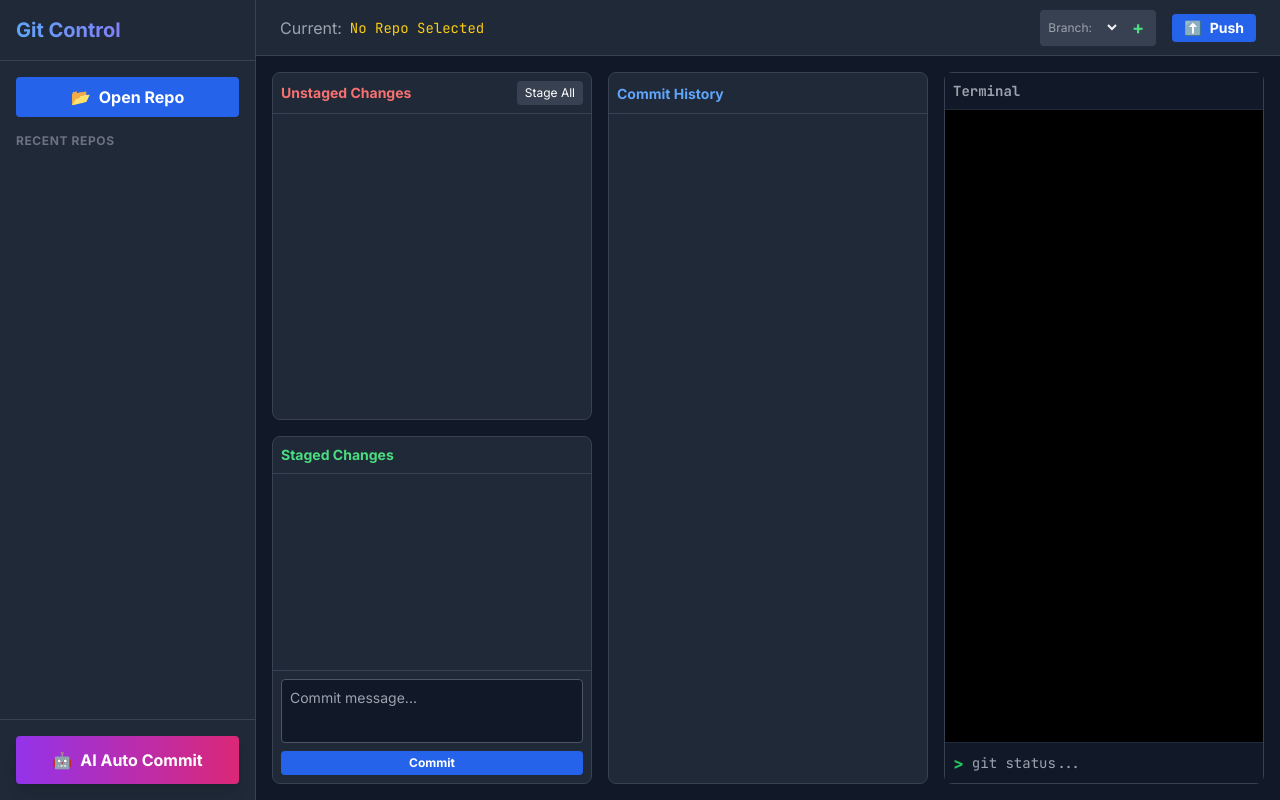
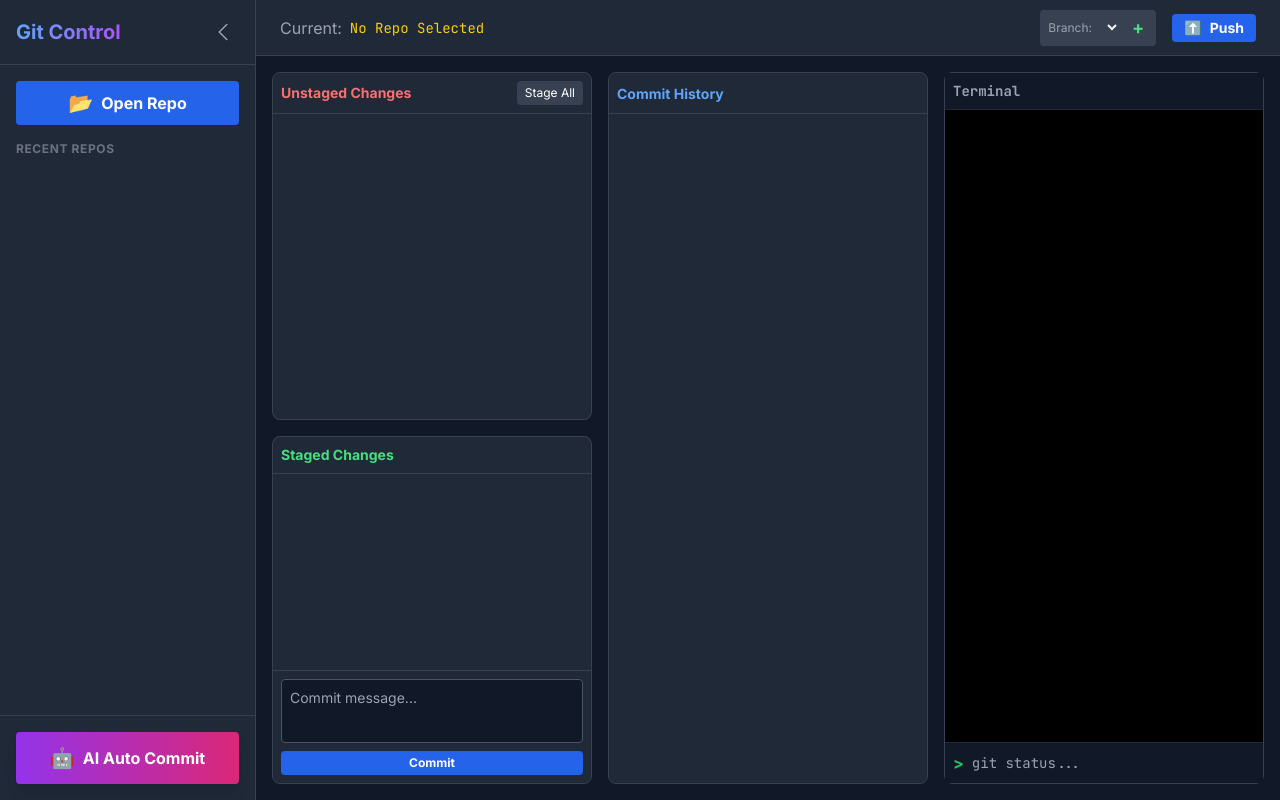
Before and after one commit to 786imran786/easygit, a Flask app: page / in a window 1280 px wide. Run offline with Flask 3, Linux system fonts and the light colour scheme; data that the repository does not hold is empty; some libraries are stand-ins or nearby versions.

Commit message:
solve conflict

```diff
--- a/static/script.js
+++ b/static/script.js
@@ -217,4 +217,12 @@ async function gitPush() {
     output.scrollTop = output.scrollHeight;
 }
 
+function toggleSidebar() {
+    const sidebar = document.getElementById('sidebar');
+    const isCollapsed = sidebar.classList.toggle('collapsed');
+
+    // Optional: Save state to localStorage if needed in future
+    // localStorage.setItem('sidebarCollapsed', isCollapsed);
+}
+
 window.onload = init;
--- a/templates/index.html
+++ b/templates/index.html
@@ -39,37 +39,72 @@
         ::-webkit-scrollbar-thumb:hover {
             background: #6b7280;
         }
+
+        /* Sidebar simple collapsed state styles */
+        #sidebar.collapsed {
+            width: 4rem;
+            /* w-16 */
+        }
+
+        #sidebar.collapsed .sidebar-text {
+            display: none;
+        }
+
+        #sidebar.collapsed .sidebar-section-title {
+            display: none;
+        }
+
+        #sidebar.collapsed #recent-repos-container {
+            display: none;
+        }
+
+        #sidebar.collapsed .toggle-icon {
+            transform: rotate(180deg);
+        }
     </style>
 </head>
 
 <body class="bg-gray-900 text-gray-100 font-sans h-screen flex overflow-hidden">
 
     <!-- Sidebar: Recent Repos & Tools -->
-    <aside class="w-64 bg-gray-800 border-r border-gray-700 flex flex-col">
-        <div class="p-4 border-b border-gray-700">
-            <h1 class="text-xl font-bold bg-gradient-to-r from-blue-400 to-purple-500 bg-clip-text text-transparent">
+    <aside id="sidebar"
+        class="w-64 bg-gray-800 border-r border-gray-700 flex flex-col transition-all duration-300 relative group">
+        <div class="p-4 border-b border-gray-700 flex items-center justify-between overflow-hidden">
+            <h1
+                class="text-xl font-bold bg-gradient-to-r from-blue-400 to-purple-500 bg-clip-text text-transparent sidebar-text whitespace-nowrap">
                 Git Control
             </h1>
-        </div>
-
-        <div class="p-4">
-            <button onclick="selectRepoDialog()"
-                class="w-full bg-blue-600 hover:bg-blue-700 text-white font-bold py-2 px-4 rounded flex items-center justify-center gap-2 transition">
-                <span>📂</span> Open Repo
+            <button onclick="toggleSidebar()"
+                class="text-gray-400 hover:text-white focus:outline-none p-1 rounded hover:bg-gray-700 transition-colors toggle-btn">
+                <svg xmlns="http://www.w3.org/2000/svg" fill="none" viewBox="0 0 24 24" stroke-width="1.5"
+                    stroke="currentColor" class="w-6 h-6 toggle-icon transition-transform duration-300">
+                    <path stroke-linecap="round" stroke-linejoin="round" d="M15.75 19.5L8.25 12l7.5-7.5" />
+                </svg>
             </button>
         </div>
 
-        <div class="flex-1 overflow-y-auto px-2">
-            <h3 class="text-xs font-bold text-gray-500 uppercase tracking-wider mb-2 px-2">Recent Repos</h3>
-            <div id="recent-repos-list" class="space-y-1">
-                <!-- Recent repos injected here -->
+        <div class="p-4 flex flex-col gap-4">
+            <button onclick="selectRepoDialog()" title="Open Repo"
+                class="w-full bg-blue-600 hover:bg-blue-700 text-white font-bold py-2 px-0 rounded flex items-center justify-center gap-2 transition overflow-hidden">
+                <span class="text-xl">📂</span> <span class="sidebar-text whitespace-nowrap">Open Repo</span>
+            </button>
+        </div>
+
+        <div class="flex-1 overflow-y-auto px-2 overflow-x-hidden">
+            <h3
+                class="text-xs font-bold text-gray-500 uppercase tracking-wider mb-2 px-2 sidebar-label sidebar-section-title whitespace-nowrap">
+                Recent Repos</h3>
+            <div id="recent-repos-container" class="space-y-1">
+                <div id="recent-repos-list" class="space-y-1">
+                    <!-- Recent repos injected here -->
+                </div>
             </div>
         </div>
 
         <div class="p-4 border-t border-gray-700">
-            <button onclick="aiCommit()"
-                class="w-full bg-gradient-to-r from-purple-600 to-pink-600 hover:opacity-90 text-white font-bold py-3 px-4 rounded shadow-lg flex items-center justify-center gap-2 transition">
-                <span>🤖</span> AI Auto Commit
+            <button onclick="aiCommit()" title="AI Auto Commit"
+                class="w-full bg-gradient-to-r from-purple-600 to-pink-600 hover:opacity-90 text-white font-bold py-3 px-0 rounded shadow-lg flex items-center justify-center gap-2 transition overflow-hidden">
+                <span class="text-xl">🤖</span> <span class="sidebar-text whitespace-nowrap">AI Auto Commit</span>
             </button>
         </div>
     </aside>
```
